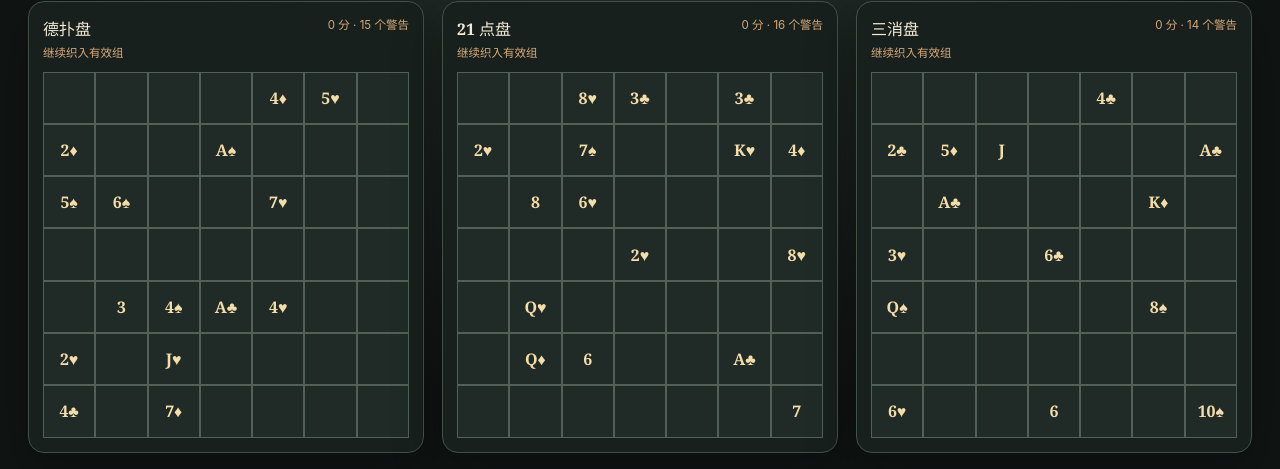
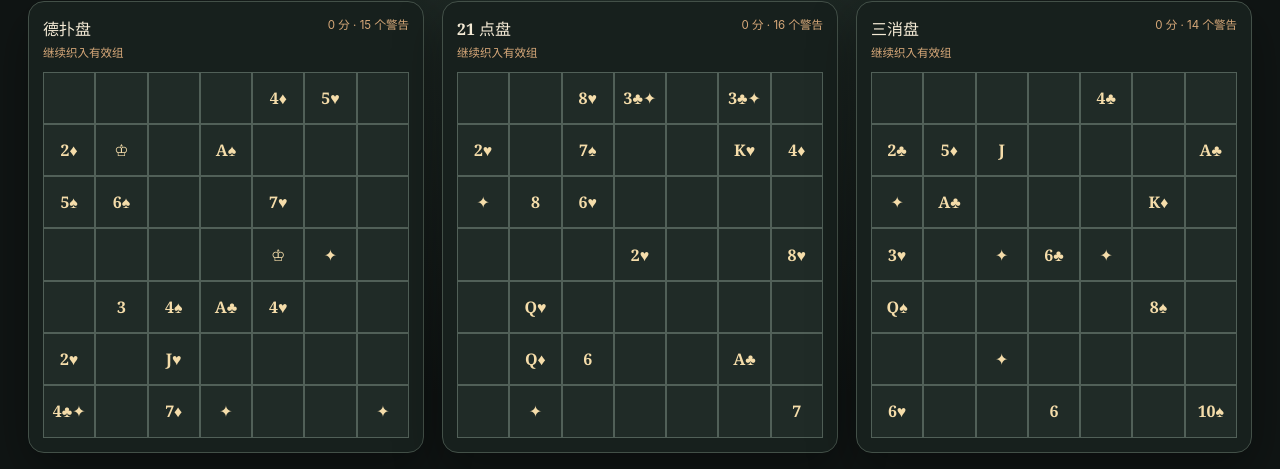
Before and after one commit to onovich/Suitweave, a React (Vite) app: page / in a window 1280 px wide. Shown: the part 130-599 px from the top of the page. Built offline with nearby package versions, Linux system fonts and the light colour scheme.

Commit message:
feat(rewards): complete feature and reward UI flows

```diff
--- a/src/application/index.ts
+++ b/src/application/index.ts
@@ -5,6 +5,7 @@ export { chooseWildcardInk, executePreview, previewPlacement, selectCard, setNum
 export { settleSession, submitBoard } from './submission';
 export { sessionViewModel, type BoardViewModel, type CellViewModel } from './view-model';
 export { discardFeature, openReward, selectRewardOption } from './rewards';
+export { executeFeatureCard } from './features';
 export type {
   GameSession,
   HandCard,
--- a/src/application/submission.ts
+++ b/src/application/submission.ts
@@ -14,8 +14,13 @@ export const settleSession = (session: GameSession): GameSession => ({
   status: 'settled',
   selection: null,
   preview: null,
-  settlement: calculateSettlement(analyzeGame(session.state), session.state.ruleset, { crownScore: 0, markerMeterScore: 0, unusedFunctionScore: 0 }),
+  settlement: calculateSettlement(analyzeGame(session.state), session.state.ruleset, settlementBonuses(session)),
 });
+
+function settlementBonuses(session: GameSession) {
+  const crownScore = session.state.rewards.crownTriggered ? session.state.ruleset.bonuses.crown : 0;
+  return { crownScore, markerMeterScore: session.state.rewards.bonusScore - crownScore, unusedFunctionScore: Math.min(30, session.state.rewards.reserve.length * 3) };
+}
 
 function allBoardsLocked(session: GameSession['state']): boolean { return session.boards.every((board) => board.locked); }
 function accept(session: GameSession): SessionResult { return { ok: true, session }; }
--- a/src/application/view-model.ts
+++ b/src/application/view-model.ts
@@ -17,6 +17,7 @@ export interface CellViewModel {
   readonly label: string;
   readonly ink: string | null;
   readonly locked: boolean;
+  readonly marker: 'crown' | 'inspiration' | null;
 }
 
 export const sessionViewModel = (session: GameSession): readonly BoardViewModel[] => session.state.boards.map((board) => {
@@ -24,7 +25,7 @@ export const sessionViewModel = (session: GameSession): readonly BoardViewModel[
   return {
     id: board.id, kind: board.kind, title: boardTitle(board.kind), score: analysis.score,
     invalidNumberCount: analysis.invalidNumberCount, canSubmit: analysis.canSubmit, locked: board.locked,
-    cells: board.cells.map((cell) => ({ id: cell.id, label: cell.number === undefined ? '' : `${cell.number.rank}${suitSymbol(cell.number.suit)}`, ink: cell.ink ?? null, locked: board.locked })),
+    cells: board.cells.map((cell) => ({ id: cell.id, label: cell.number === undefined ? '' : `${cell.number.rank}${suitSymbol(cell.number.suit)}`, ink: cell.ink ?? null, locked: board.locked, marker: cell.markers.includes('crown') ? 'crown' : cell.markers.includes('inspiration') ? 'inspiration' : null })),
   };
 });
 
--- a/src/domain/index.ts
+++ b/src/domain/index.ts
@@ -43,4 +43,6 @@ export type {
   PlaceNumberFaceCommand,
   PlacementCommand,
   SubmitBoardCommand,
+  FeatureTarget,
+  UseFeatureCommand,
 } from './commands';
--- a/src/domain/transitions.ts
+++ b/src/domain/transitions.ts
@@ -4,7 +4,7 @@ import { analyzeConnectivity } from './connectivity';
 import { executeRewardCommand } from './reward-transitions';
 import { executeFeature } from './feature-transitions';
 import type { GameState } from './game-state';
-import type { Board, Cell } from './types';
+import { createScore, type Board, type Cell } from './types';
 
 export type CommandResult =
   | { readonly ok: true; readonly state: GameState; readonly events: readonly DomainEvent[] }
@@ -61,21 +61,28 @@ function submit(state: GameState, board: Board, command: Command): CommandResult
 }
 
 function applyPlacementRewards(before: GameState, after: GameState, previousBoard: Board, nextBoard: Board, previousCell: Cell): Readonly<{ state: GameState; events: readonly DomainEvent[] }> {
+  const marker = collectMarker(after, previousCell, nextBoard);
+  let rewards = marker.rewards;
+  const events: DomainEvent[] = [...marker.events];
+  if (!rewards.crownTriggered && crownsConnected(nextBoard, after)) {
+    rewards = { ...rewards, crownTriggered: true, bonusScore: createScore(rewards.bonusScore + after.ruleset.bonuses.crown), pendingRewards: [...rewards.pendingRewards, 'crown' as const] };
+    events.push({ type: 'crown-connected', boardId: nextBoard.id }, { type: 'reward-queued', reward: 'crown' });
+  }
+  return { state: rewards === before.rewards ? after : { ...after, rewards }, events };
+}
+
+function collectMarker(after: GameState, previousCell: Cell, nextBoard: Board): Readonly<{ rewards: GameState['rewards']; events: readonly DomainEvent[] }> {
   let rewards = after.rewards;
   const events: DomainEvent[] = [];
   const nextCell = nextBoard.cells.find((candidate) => candidate.id === previousCell.id);
   if (nextCell !== undefined && previousCell.ink === undefined && nextCell.ink !== undefined && nextCell.markers.includes('inspiration') && !rewards.collectedMarkerIds.includes(nextCell.id)) {
     const progress = rewards.inspirationProgress + 1;
     const queued = progress >= after.ruleset.markerMeterThreshold;
-    rewards = { ...rewards, collectedMarkerIds: [...rewards.collectedMarkerIds, nextCell.id], inspirationProgress: queued ? progress - after.ruleset.markerMeterThreshold : progress, pendingRewards: queued ? [...rewards.pendingRewards, 'inspiration' as const] : rewards.pendingRewards };
+    rewards = { ...rewards, collectedMarkerIds: [...rewards.collectedMarkerIds, nextCell.id], inspirationProgress: queued ? progress - after.ruleset.markerMeterThreshold : progress, bonusScore: queued ? createScore(rewards.bonusScore + after.ruleset.bonuses.markerMeter) : rewards.bonusScore, pendingRewards: queued ? [...rewards.pendingRewards, 'inspiration' as const] : rewards.pendingRewards };
     events.push({ type: 'marker-collected', boardId: nextBoard.id, cellId: nextCell.id });
     if (queued) events.push({ type: 'reward-queued', reward: 'inspiration' });
   }
-  if (!rewards.crownTriggered && crownsConnected(nextBoard, after)) {
-    rewards = { ...rewards, crownTriggered: true, pendingRewards: [...rewards.pendingRewards, 'crown' as const] };
-    events.push({ type: 'crown-connected', boardId: nextBoard.id }, { type: 'reward-queued', reward: 'crown' });
-  }
-  return { state: rewards === before.rewards ? after : { ...after, rewards }, events };
+  return { rewards, events };
 }
 
 function crownsConnected(board: Board, state: GameState): boolean {
--- a/src/ui/App.tsx
+++ b/src/ui/App.tsx
@@ -1,11 +1,13 @@
 import { useMemo, useState } from 'react';
-import { chooseWildcardInk, discardFeature, endTurn, executePreview, openReward, previewPlacement, selectCard, selectRewardOption, sessionViewModel, setNumberMode, startSession, submitBoard, type GameSession } from '../application';
+import { chooseWildcardInk, discardFeature, endTurn, executeFeatureCard, executePreview, openReward, previewPlacement, selectCard, selectRewardOption, sessionViewModel, setNumberMode, startSession, submitBoard, type GameSession } from '../application';
+import type { FeatureTarget } from '../domain';
 
 const inks = ['red', 'blue', 'green', 'purple'] as const;
 
 export function App() {
   const [session, setSession] = useState<GameSession>(() => startSession(20260711));
   const [activeBoard, setActiveBoard] = useState(0);
+  const [feature, setFeature] = useState<Readonly<{ cardId: string; targetCount: number; targets: readonly FeatureTarget[] }> | null>(null);
   const boards = useMemo(() => sessionViewModel(session), [session]);
   const apply = (result: ReturnType<typeof endTurn>) => { setSession(result.session); };
   const select = (cardId: string) => { apply(selectCard(session, cardId)); };
@@ -13,15 +15,24 @@ export function App() {
     const board = boards[boardIndex];
     const cell = board?.cells[cellIndex];
     if (board === undefined || cell === undefined) return;
+    if (feature !== null) {
+      const targets = [...feature.targets, { boardId: board.id, cellId: cell.id }];
+      if (targets.length >= feature.targetCount) {
+        apply(executeFeatureCard(session, feature.cardId, targets));
+        setFeature(null);
+      } else setFeature({ ...feature, targets });
+      return;
+    }
     apply(previewPlacement(session, board.id, cell.id));
   };
   if (session.status === 'settled') return <Settlement session={session} onNew={() => { setSession(startSession(session.state.seed + 1)); }} />;
   return <main>
     <header><div><small>织花牌 · SUITWEAVE</small><h1>把牌织进颜色，把选择留给三盘。</h1></div><div className="round">回合 {session.turn.round} / {session.state.ruleset.roundLimit}<br/><b>行动 {session.turn.actionsRemaining}</b></div></header>
     <nav aria-label="棋盘切换" className="board-tabs">{boards.map((board, index) => <button aria-pressed={index === activeBoard} key={board.id} onClick={() => { setActiveBoard(index); }}>{board.title} · {board.score}</button>)}</nav>
-    <section className="boards">{boards.map((board, boardIndex) => <article className={boardIndex === activeBoard ? 'active-board' : ''} key={board.id}><h2>{board.title}<span>{board.score} 分 · {board.invalidNumberCount} 个警告</span></h2><p className="board-state">{board.locked ? '已锁定' : board.canSubmit ? '可提交' : '继续织入有效组'}</p><div className="grid">{board.cells.map((cell, cellIndex) => <button aria-label={`${board.title} 格子 ${String(cellIndex + 1)} ${cell.label}`} className={`cell ink-${cell.ink ?? 'none'}`} disabled={cell.locked} key={cell.id} onClick={() => { preview(boardIndex, cellIndex); }} onFocus={() => { preview(boardIndex, cellIndex); }}>{cell.label}</button>)}</div>{board.canSubmit && <button className="submit" onClick={() => { apply(submitBoard(session, board.id)); }}>提交并锁定</button>}</article>)}</section>
+    <section className="boards">{boards.map((board, boardIndex) => <article className={boardIndex === activeBoard ? 'active-board' : ''} key={board.id}><h2>{board.title}<span>{board.score} 分 · {board.invalidNumberCount} 个警告</span></h2><p className="board-state">{board.locked ? '已锁定' : board.canSubmit ? '可提交' : '继续织入有效组'}</p><div className="grid">{board.cells.map((cell, cellIndex) => <button aria-label={`${board.title} 格子 ${String(cellIndex + 1)} ${cell.label} ${cell.marker ?? ''}`} className={`cell ink-${cell.ink ?? 'none'}`} data-marker={cell.marker ?? undefined} disabled={cell.locked} key={cell.id} onClick={() => { preview(boardIndex, cellIndex); }} onFocus={() => { preview(boardIndex, cellIndex); }}>{cell.label}<span className="marker">{cell.marker === 'crown' ? '♔' : cell.marker === 'inspiration' ? '✦' : ''}</span></button>)}</div>{board.canSubmit && <button className="submit" onClick={() => { apply(submitBoard(session, board.id)); }}>提交并锁定</button>}</article>)}</section>
     <footer><section><small>本回合手牌 · 选择一张，再选择落点</small><div className="hand">{session.turn.hand.map((card) => <button aria-pressed={session.selection?.cardId === card.id} className={`card ${card.kind}`} disabled={session.turn.usedCardIds.includes(card.id)} key={card.id} onClick={() => { select(card.id); }}>{card.kind === 'number' ? `${card.card.rank}${card.card.suit === 'spades' ? '♠' : card.card.suit === 'hearts' ? '♥' : card.card.suit === 'diamonds' ? '♦' : '♣'}` : card.kind === 'ink' ? '墨色' : '万能'}<small>{card.kind === 'wildcard' ? '选色' : card.ink}</small></button>)}</div></section><aside><button onClick={() => { apply(endTurn(session)); }}>结束回合</button><p>功能牌与奖励将于后续阶段开放。</p></aside></footer>
-    <section className="reserve" aria-label="功能牌备区"><b>功能牌备区 {session.state.rewards.reserve.length} / {session.state.ruleset.functionReserveLimit}</b>{session.state.rewards.reserve.map((card) => <button key={card.id} onClick={() => { apply(discardFeature(session, card.id)); }}>{card.kind} · 弃置</button>)}</section>
+    <section className="reserve" aria-label="功能牌备区"><b>功能牌备区 {session.state.rewards.reserve.length} / {session.state.ruleset.functionReserveLimit}</b>{session.state.rewards.reserve.map((card) => <span key={card.id}><button onClick={() => { setFeature({ cardId: card.id, targetCount: featureTargets(card.kind), targets: [] }); }}>使用 {card.kind}</button><button onClick={() => { apply(discardFeature(session, card.id)); }}>弃置</button></span>)}</section>
+    {feature !== null && <section className="feature-target" role="status">功能牌目标：还需 {feature.targetCount - feature.targets.length} 格 <button onClick={() => { setFeature(null); }}>取消功能牌</button></section>}
     {session.state.rewards.pendingRewards.length > 0 && session.state.rewards.activeOffer === null && <section className="reward-panel"><b>奖励待处理：{session.state.rewards.pendingRewards[0]}</b><button onClick={() => { apply(openReward(session)); }}>打开奖励候选</button></section>}
     {session.state.rewards.activeOffer !== null && <section className="reward-panel" aria-label="奖励选择"><b>请选择 {session.state.rewards.activeOffer.choicesRemaining} 项奖励</b>{session.state.rewards.activeOffer.options.map((option) => <button key={option.id} onClick={() => { apply(selectRewardOption(session, option.id)); }}>{option.type === 'feature' ? `${option.card.kind}（${option.card.rarity}）` : option.reward}</button>)}</section>}
     {session.selection?.cardId !== undefined && <section className="controls"><button onClick={() => { apply(setNumberMode(session, 'face')); }}>正面</button><button onClick={() => { apply(setNumberMode(session, 'back')); }}>背面</button>{inks.map((ink) => <button key={ink} onClick={() => { apply(chooseWildcardInk(session, ink)); }}>{ink}</button>)}</section>}
@@ -33,3 +44,5 @@ function Settlement({ session, onNew }: Readonly<{ session: GameSession; onNew:
   const settlement = session.settlement;
   return <main className="settlement"><small>织花牌 · 本局结算</small><h1>{settlement?.rating ?? 'D'} 评级</h1><p>总分 {settlement?.total ?? 0} · 组分 {settlement?.groupScore ?? 0} · 惩罚 {settlement?.penalty ?? 0}</p><p>Seed：{session.state.seed}</p><button onClick={onNew}>开始下一局</button></main>;
 }
+
+function featureTargets(kind: GameSession['state']['rewards']['reserve'][number]['kind']): number { return kind === 'swap-ink' || kind === 'swap-number' || kind === 'sever-ink' ? 2 : 1; }
```
Also changed, not shown: src/application/features.ts (added, +10 -0 lines), 2 other files (tests, documents, lock files or other folders).
